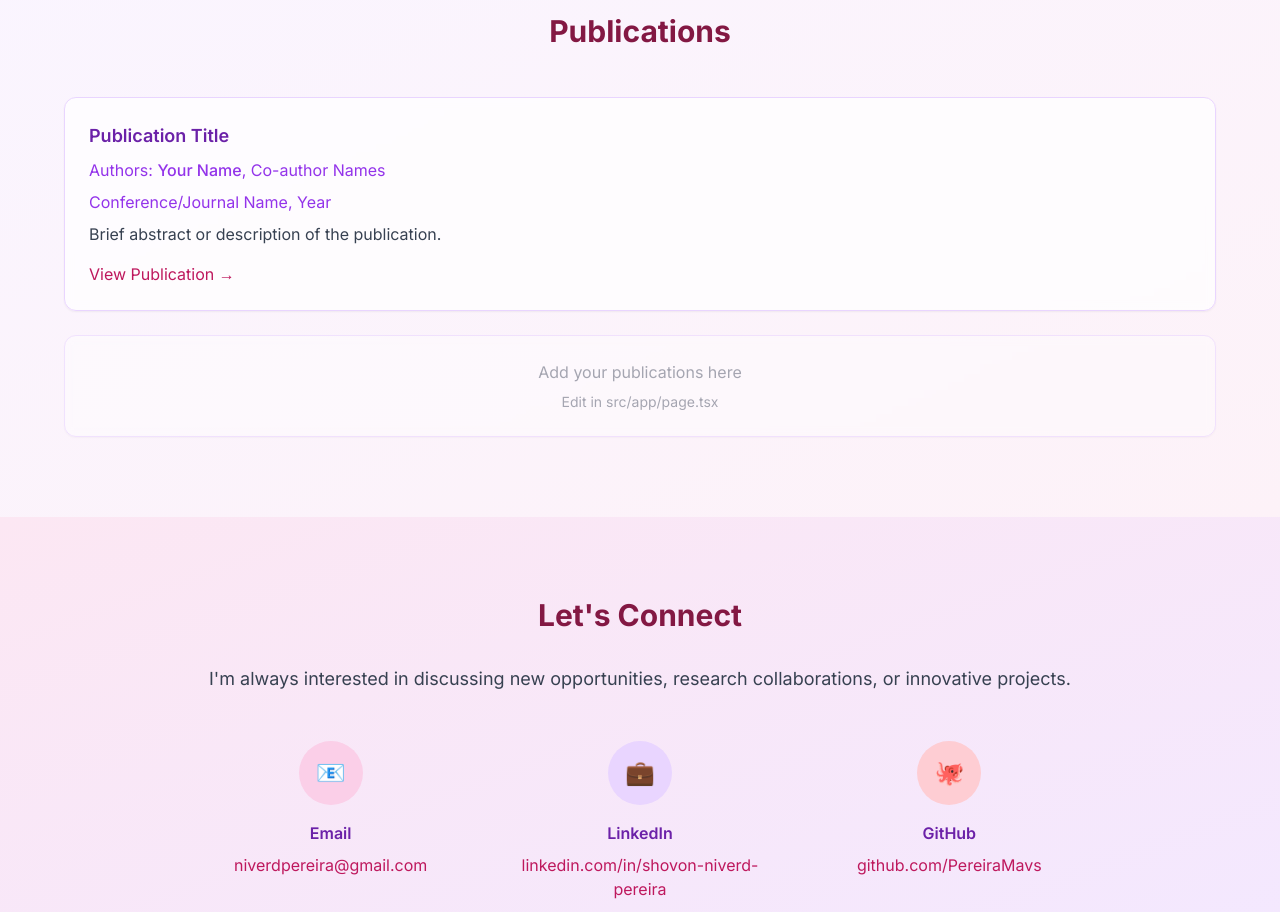
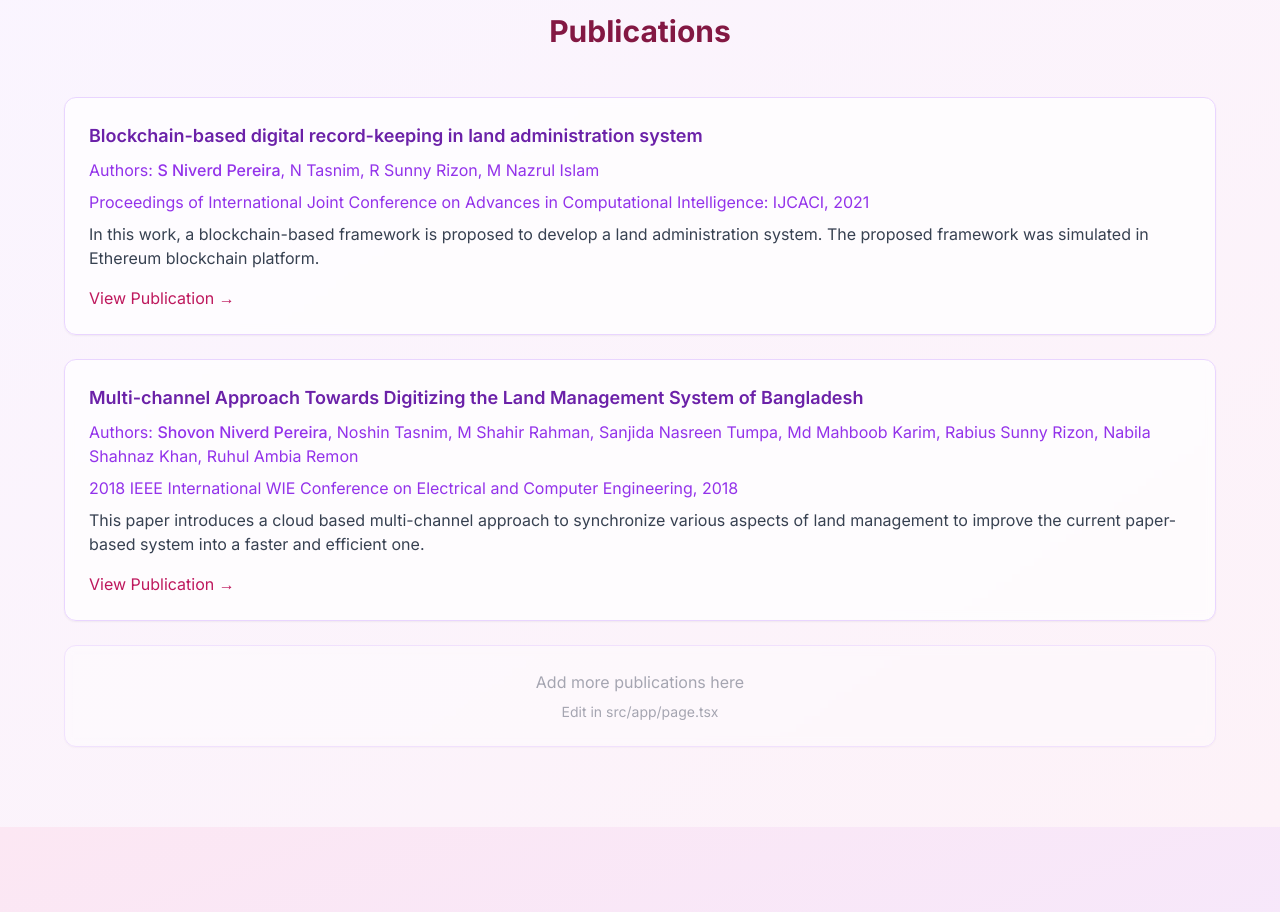
Before and after one commit to PereiraMavs/my-site, a Next.js app: page / in a window 1280 px wide. Shown: the part 2440-3352 px from the top of the page. Built offline with nearby package versions, Linux system fonts and the light colour scheme.

Commit message:
Publication

```diff
--- a/src/app/page.tsx
+++ b/src/app/page.tsx
@@ -204,17 +204,25 @@ export default function HomePage() {
           <div className="space-y-6">
             {/* Add your publications here */}
             <div className="bg-white/70 backdrop-blur-sm rounded-xl p-6 shadow-sm border border-purple-200">
-              <h3 className="text-lg font-semibold text-purple-800 mb-2">Publication Title</h3>
-              <p className="text-purple-600 mb-2">Authors: <span className="font-medium">Your Name</span>, Co-author Names</p>
-              <p className="text-purple-600 mb-2">Conference/Journal Name, Year</p>
-              <p className="text-gray-700 mb-4">Brief abstract or description of the publication.</p>
-              <a href="#" className="text-pink-700 hover:underline">View Publication →</a>
+              <h3 className="text-lg font-semibold text-purple-800 mb-2">Blockchain-based digital record-keeping in land administration system</h3>
+              <p className="text-purple-600 mb-2">Authors: <span className="font-medium">S Niverd Pereira</span>, N Tasnim, R Sunny Rizon, M Nazrul Islam</p>
+              <p className="text-purple-600 mb-2">Proceedings of International Joint Conference on Advances in Computational Intelligence: IJCACI, 2021</p>
+              <p className="text-gray-700 mb-4">In this work, a blockchain-based framework is proposed to develop a land administration system. The proposed framework was simulated in Ethereum blockchain platform.</p>
+              <a href="https://link.springer.com/chapter/10.1007/978-981-16-0586-4_35" className="text-pink-700 hover:underline" target="_blank" rel="noopener noreferrer">View Publication →</a>
+            </div>
+
+            <div className="bg-white/70 backdrop-blur-sm rounded-xl p-6 shadow-sm border border-purple-200">
+              <h3 className="text-lg font-semibold text-purple-800 mb-2">Multi-channel Approach Towards Digitizing the Land Management System of Bangladesh</h3>
+              <p className="text-purple-600 mb-2">Authors: <span className="font-medium">Shovon Niverd Pereira</span>, Noshin Tasnim, M Shahir Rahman, Sanjida Nasreen Tumpa, Md Mahboob Karim, Rabius Sunny Rizon, Nabila Shahnaz Khan, Ruhul Ambia Remon</p>
+              <p className="text-purple-600 mb-2">2018 IEEE International WIE Conference on Electrical and Computer Engineering, 2018</p>
+              <p className="text-gray-700 mb-4">This paper introduces a cloud based multi-channel approach to synchronize various aspects of land management to improve the current paper-based system into a faster and efficient one.</p>
+              <a href="https://ieeexplore.ieee.org/abstract/document/8783017" className="text-pink-700 hover:underline" target="_blank" rel="noopener noreferrer">View Publication →</a>
             </div>
 
             {/* Placeholder for publications */}
             <div className="bg-white/70 backdrop-blur-sm rounded-xl p-6 shadow-sm border border-purple-200 opacity-60">
               <div className="text-center text-gray-500">
-                <p>Add your publications here</p>
+                <p>Add more publications here</p>
                 <p className="text-sm mt-2">Edit in src/app/page.tsx</p>
               </div>
             </div>
```
